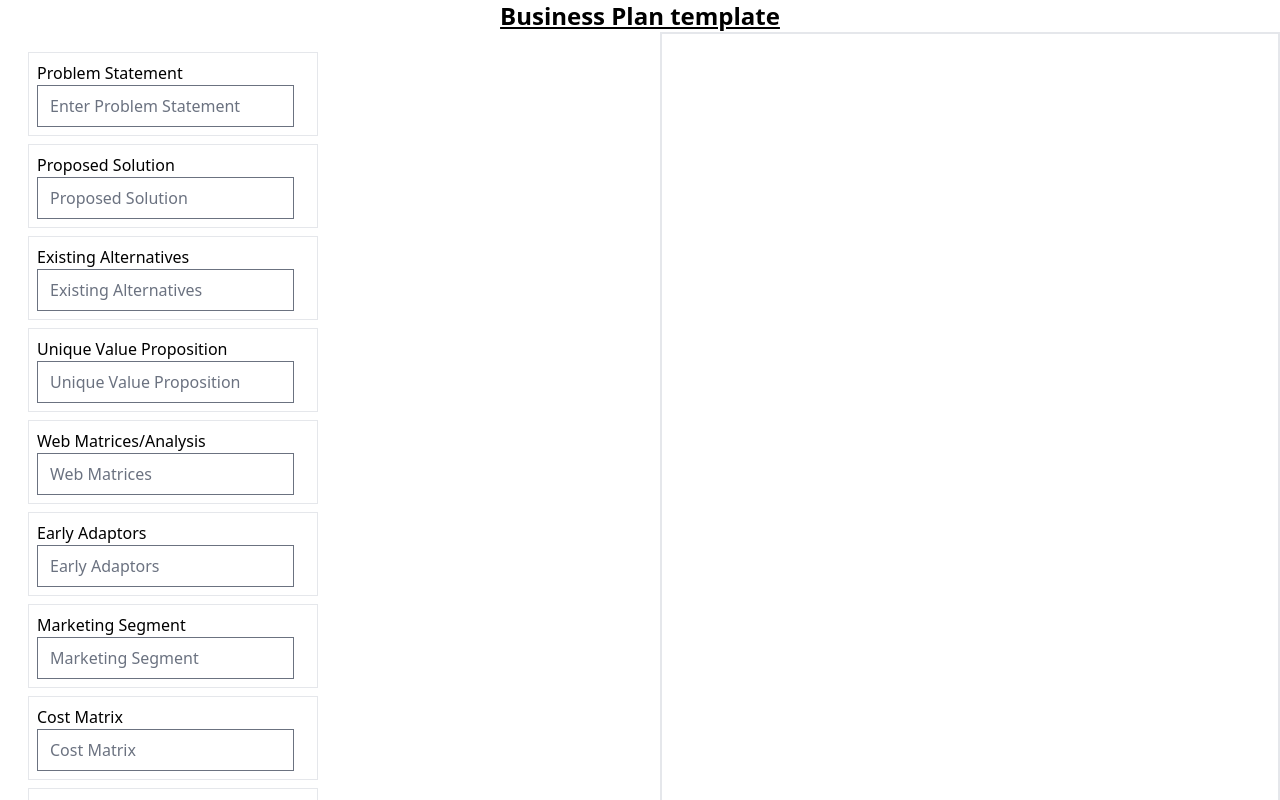
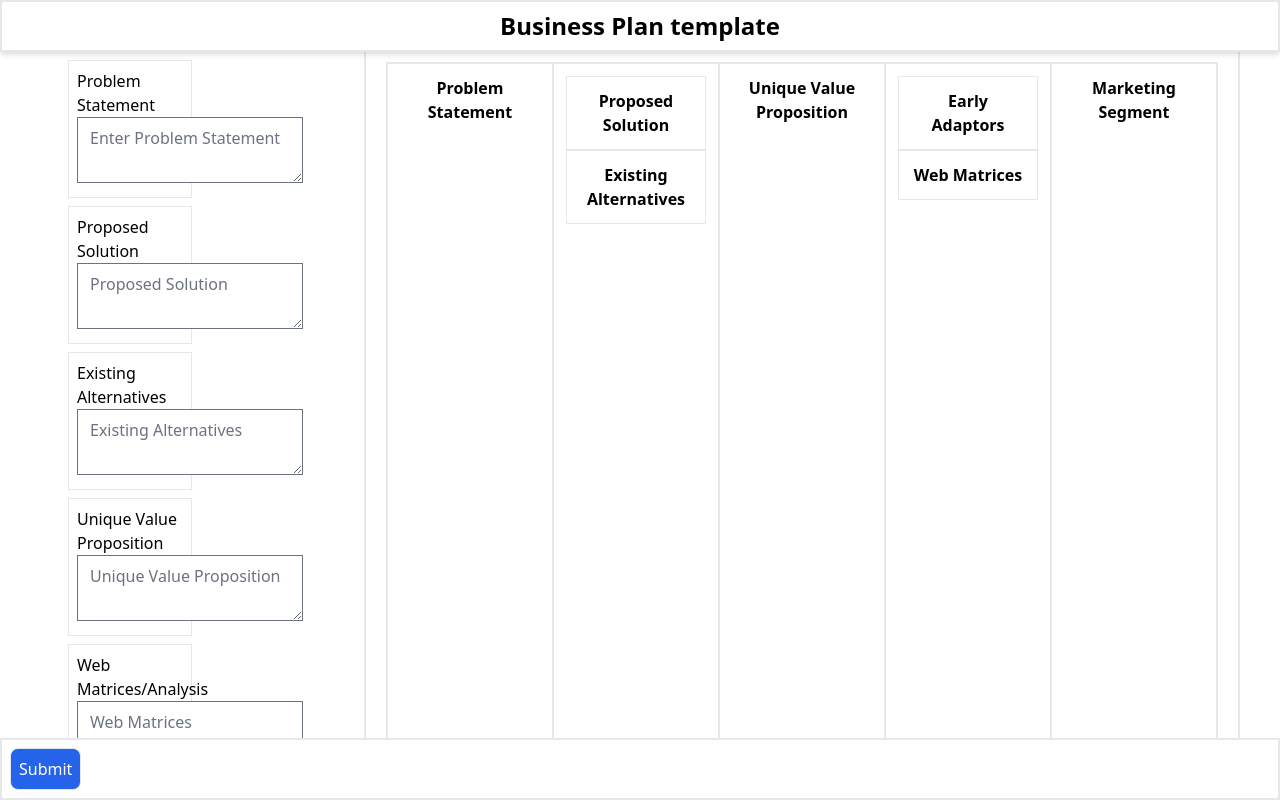
Before and after one commit to kalburgimanjunath/business-plan-template, a Next.js app: page / in a window 1280 px wide. Shown: the top 800 px of the page. Built offline with nearby package versions, Linux system fonts and the light colour scheme.

Commit message:
2 files modified

```diff
--- a/pages/index.js
+++ b/pages/index.js
@@ -1,4 +1,4 @@
-import React, { useState } from 'react';
+import React, { useState, useEffect } from 'react';
 import { Formik } from 'formik';
 export default function Home() {
   const [problemStatement, setProblemStatement] = useState('');
@@ -12,7 +12,7 @@ export default function Home() {
   const [revenueMatrix, setRevenueMatrix] = useState('');
   const FormBusinessPlan = () => {
     return (
-      <div className="row">
+      <div className="w-full">
         <Formik
           initialValues={{
             problemStatement: '',
@@ -50,11 +50,11 @@ export default function Home() {
             return errors;
           }}
           onSubmit={(values, { setSubmitting }) => {
-            localStorage.setItem('user', JSON.stringify(values, null, 2));
+            localStorage.setItem('plan', JSON.stringify(values, null, 2));
             setTimeout(() => {
               alert(JSON.stringify(values, null, 2));
               setSubmitting(false);
-              setFormSubmitted(true);
+              // setFormSubmitted(true);
             }, 400);
           }}
         >
@@ -71,7 +71,7 @@ export default function Home() {
             <form onSubmit={handleSubmit} className="row m-5">
               <div className="form-group border border-primary p-2 m-2">
                 <label htmlFor="problemStatement">Problem Statement</label>
-                <input
+                <textarea
                   type="text"
                   className="form-control"
                   id="problemStatement"
@@ -88,7 +88,7 @@ export default function Home() {
               </div>
               <div className="form-group border border-primary p-2 m-2">
                 <label htmlFor="proposedStatement">Proposed Solution</label>
-                <input
+                <textarea
                   type="text"
                   className="form-control"
                   id="proposedStatement"
@@ -105,7 +105,7 @@ export default function Home() {
                 <label htmlFor="existingAlternatives">
                   Existing Alternatives
                 </label>
-                <input
+                <textarea
                   type="text"
                   className="form-control"
                   id="existingAlternatives"
@@ -121,7 +121,7 @@ export default function Home() {
 
               <div className="form-group border border-primary p-2 m-2">
                 <label htmlFor="uniqueValue">Unique Value Proposition</label>
-                <input
+                <textarea
                   type="text"
                   className="form-control"
                   id="uniqueValue"
@@ -136,7 +136,7 @@ export default function Home() {
               </div>
               <div className="form-group border border-primary p-2 m-2">
                 <label htmlFor="webmatrices">Web Matrices/Analysis</label>
-                <input
+                <textarea
                   type="text"
                   className="form-control"
                   id="webmatrices"
@@ -151,7 +151,7 @@ export default function Home() {
               </div>
               <div className="form-group border border-primary p-2 m-2">
                 <label htmlFor="earlyAdaptors">Early Adaptors</label>
-                <input
+                <textarea
                   type="text"
                   className="form-control"
                   id="earlyAdaptors"
@@ -166,7 +166,7 @@ export default function Home() {
               </div>
               <div className="form-group border border-primary p-2 m-2">
                 <label htmlFor="marketingSegment">Marketing Segment</label>
-                <input
+                <textarea
                   type="text"
                   className="form-control"
                   id="marketingSegment"
@@ -182,7 +182,7 @@ export default function Home() {
 
               <div className="form-group border border-primary p-2 m-2">
                 <label htmlFor="costMatrix">Cost Matrix</label>
-                <input
+                <textarea
                   type="text"
                   className="form-control"
                   id="costMatrix"
@@ -195,7 +195,7 @@ export default function Home() {
               </div>
               <div className="form-group border border-primary p-2 m-2">
                 <label htmlFor="revenueMatrix">Revenue Matrix</label>
-                <input
+                <textarea
                   type="text"
                   className="form-control"
                   onChange={handleChange}
@@ -209,6 +209,7 @@ export default function Home() {
                   errors.revenueMatrix}
               </div>
 
+              <div className="fixed bottom-0 left-0 bg-white p-2 w-full shadow-md border-2">
                 <button
                   type="submit"
                   disabled={isSubmitting}
@@ -216,6 +217,7 @@ export default function Home() {
                 >
                   Submit
                 </button>
+              </div>
             </form>
           )}
         </Formik>
@@ -223,36 +225,66 @@ export default function Home() {
     );
   };
   const Preview = () => {
+    const [plan, setItems] = useState([]);
+
+    useEffect(() => {
+      const items = JSON.parse(localStorage.getItem('plan'));
+      if (items) {
+        setItems(items);
+      }
+    }, []);
+    console.log(plan);
     return (
-      <div className="grid grid-cols-7">
-        <div className="col">{problemStatement}</div>
-        <div className="col">
+      <div className="grid grid-cols-5 m-5 border text-center preview h-full">
+        <div className="col p-3 border h-fullr">
+          <h1>Problem Statement</h1>
+          <div>{plan.problemStatement}</div>
+        </div>
+        <div className="col p-3 border h-full">
           <div className="row">
-            <div className="row">{proposedStatement}</div>
-            <div className="row">{existingAlternatives}</div>
+            <div className="row  p-3 border">
+              <h1>Proposed Solution</h1>
+              <div>{plan.proposedStatement}</div>
+            </div>
+            <div className="row  p-3 border">
+              <h1>Existing Alternatives</h1>
+              <div>{plan.existingAlternatives}</div>
             </div>
           </div>
-        <div className="col">{uniqueValue}</div>
-        <div className="col">
-          <div className="row">{earlyAdaptors}</div>
-          <div className="row">{webmatrices}</div>
         </div>
-        <div className="col">{marketingSegment}</div>
+        <div className="col  p-3 border">
+          <h1>Unique Value Proposition</h1>
+          <div>{plan.uniqueValue}</div>
+        </div>
+        <div className="col  p-3 border">
+          <div className="row  p-3 border">
+            <h1>Early Adaptors</h1>
+            <div>{plan.earlyAdaptors}</div>
+          </div>
+          <div className="row  p-3 border">
+            <h1>Web Matrices</h1>
+            <div>{plan.webmatrices}</div>
+          </div>
+        </div>
+        <div className="col  p-3 border">
+          <h1>Marketing Segment</h1>
+          <div>{plan.marketingSegment}</div>
+        </div>
       </div>
     );
   };
   return (
     <div>
-      <div className="row">
-        <div className="col font-bold text-2xl text-center underline">
+      <div className="row border-2 shadow-md p-2 fixed top-0 w-full bg-white">
+        <div className="col font-bold text-2xl text-center">
           Business Plan template
         </div>
       </div>
-      <div className="grid grid-cols-2">
-        <div className="col mr-5">
+      <div className="grid grid-cols-4 m-10 gap-4">
+        <div className="col col-span-1">
           <FormBusinessPlan />
         </div>
-        <div className="col ml-5 border-2 text-center">
+        <div className="col ml-5 border-2 text-center col-span-3">
           <Preview />
         </div>
       </div>
--- a/styles/globals.css
+++ b/styles/globals.css
@@ -7,3 +7,6 @@
 }
 .form-group label {
 }
+.preview h1 {
+  @apply font-bold;
+}
```
Lines whose indentation alone changed are shown as unchanged.
